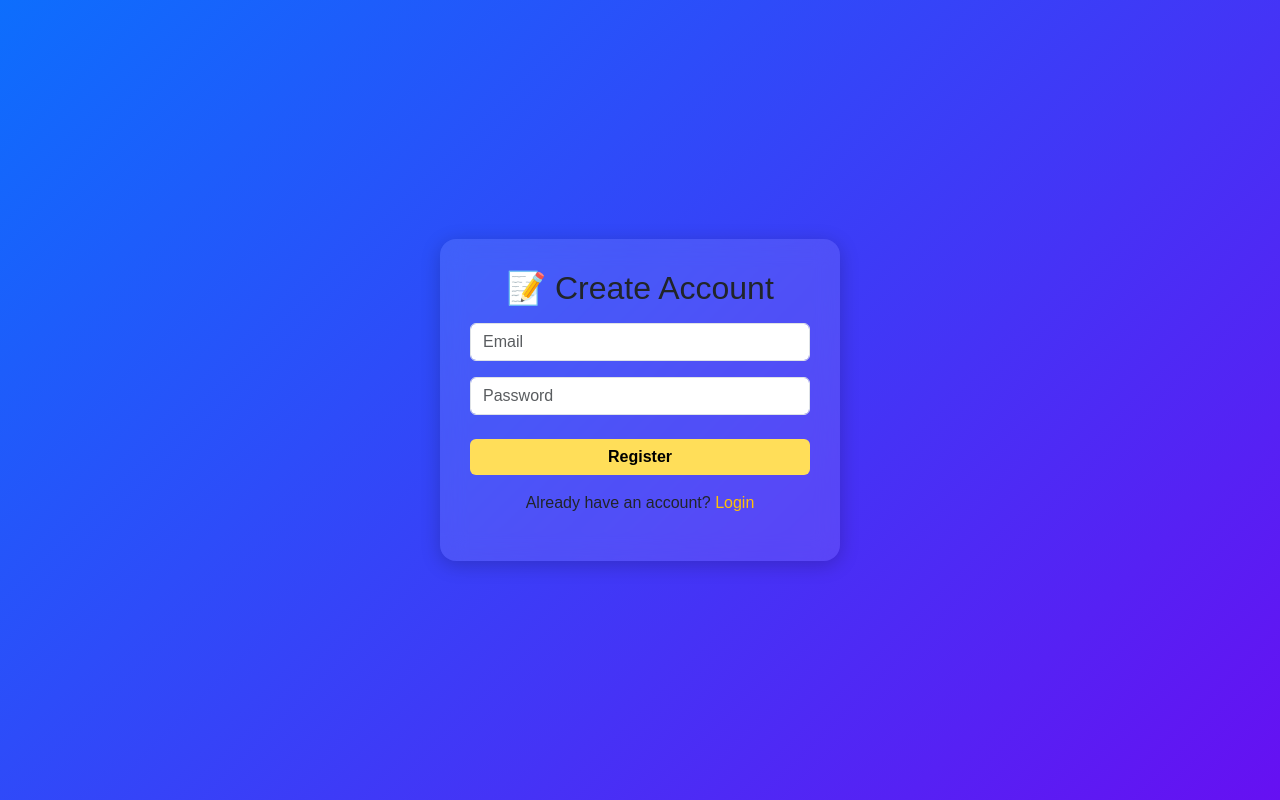
After one commit to Jeevanfenittus/smart-drive, a Flask app: page /register in a window 1280 px wide. The commit adds this page. Run offline with Flask 3, Linux system fonts and the light colour scheme.

```diff
--- a/backend/app.py
+++ b/backend/app.py
@@ -1,4 +1,4 @@
-from flask import Flask, request, jsonify, render_template
+from flask import Flask, request, jsonify, render_template, redirect, url_for, session
 from flask_jwt_extended import JWTManager, create_access_token, jwt_required, get_jwt_identity
 import boto3, bcrypt, uuid, datetime, os
 from dotenv import load_dotenv
@@ -7,6 +7,7 @@ from dotenv import load_dotenv
 load_dotenv()
 
 app = Flask(__name__)
+app.secret_key = os.getenv("JWT_SECRET")
 app.config['JWT_SECRET_KEY'] = os.getenv("JWT_SECRET")
 
 jwt = JWTManager(app)
@@ -19,10 +20,24 @@ users_table = dynamodb.Table(os.getenv("USERS_TABLE"))
 files_table = dynamodb.Table(os.getenv("FILES_TABLE"))
 bucket = os.getenv("S3_BUCKET")
 
-# ---------- HOME PAGE ----------
+# ---------- FRONTEND ROUTES ----------
 @app.route('/')
 def home():
     return render_template("index.html")
+
+@app.route('/register')
+def register_page():
+    return render_template("register.html")
+
+@app.route('/login')
+def login_page():
+    return render_template("login.html")
+
+@app.route('/dashboard')
+def dashboard_page():
+    if 'token' not in session:
+        return redirect(url_for('login_page'))
+    return render_template("dashboard.html")
 
 # ---------- HEALTH CHECK ----------
 @app.route('/api', methods=['GET'])
@@ -32,11 +47,18 @@ def api_root():
 # ---------- REGISTER ----------
 @app.route('/api/auth/register', methods=['POST'])
 def register():
-    data = request.json
+    data = request.form or request.json
     email, password = data.get('email'), data.get('password')
 
     if not email or not password:
         return jsonify({'error': 'Email and password required'}), 400
+
+    res = users_table.scan(
+        FilterExpression="email = :e",
+        ExpressionAttributeValues={":e": email}
+    )
+    if res['Items']:
+        return jsonify({'error': 'Email already registered'}), 400
 
     hashed = bcrypt.hashpw(password.encode(), bcrypt.gensalt()).decode()
     user_id = str(uuid.uuid4())
@@ -52,7 +74,7 @@ def register():
 # ---------- LOGIN ----------
 @app.route('/api/auth/login', methods=['POST'])
 def login():
-    data = request.json
+    data = request.form or request.json
     email, password = data.get('email'), data.get('password')
 
     res = users_table.scan(
@@ -66,7 +88,8 @@ def login():
     user = res['Items'][0]
     if bcrypt.checkpw(password.encode(), user['password'].encode()):
         token = create_access_token(identity=user['user_id'])
-        return jsonify({'token': token}), 200
+        session['token'] = token
+        return redirect(url_for('dashboard_page'))
 
     return jsonify({'error': 'Invalid password'}), 401
 
@@ -107,5 +130,13 @@ def list_files():
     )
     return jsonify(res['Items']), 200
 
+
+# ---------- LOGOUT ----------
+@app.route('/logout')
+def logout():
+    session.pop('token', None)
+    return redirect(url_for('login_page'))
+
+
 if __name__ == "__main__":
     app.run(host='0.0.0.0', port=5000)
--- /dev/null
+++ b/backend/templates/register.html
@@ -0,0 +1,93 @@
+<!DOCTYPE html>
+<html lang="en">
+<head>
+  <meta charset="UTF-8">
+  <meta name="viewport" content="width=device-width, initial-scale=1.0">
+  <title>Smart Drive | Register</title>
+  <link href="https://cdn.jsdelivr.net/npm/bootstrap@5.3.3/dist/css/bootstrap.min.css" rel="stylesheet">
+  <style>
+    body {
+      background: linear-gradient(135deg, #0d6efd, #6610f2);
+      height: 100vh;
+      display: flex;
+      justify-content: center;
+      align-items: center;
+      color: white;
+      font-family: 'Poppins', sans-serif;
+    }
+    .card {
+      background: rgba(255,255,255,0.1);
+      border: none;
+      backdrop-filter: blur(12px);
+      padding: 30px;
+      border-radius: 16px;
+      box-shadow: 0 4px 20px rgba(0,0,0,0.2);
+      width: 400px;
+    }
+    input {
+      background: rgba(255,255,255,0.2);
+      border: none;
+      color: white;
+    }
+    input::placeholder { color: #e5e5e5; }
+    .btn-custom {
+      background-color: #ffde59;
+      border: none;
+      color: black;
+      font-weight: 600;
+      width: 100%;
+    }
+    .btn-custom:hover {
+      background-color: #ffd633;
+    }
+  </style>
+</head>
+
+<body>
+  <div class="card text-center">
+    <h2 class="mb-3">📝 Create Account</h2>
+    <form id="registerForm">
+      <div class="mb-3">
+        <input type="email" id="email" class="form-control" placeholder="Email" required>
+      </div>
+      <div class="mb-3">
+        <input type="password" id="password" class="form-control" placeholder="Password" required>
+      </div>
+      <button type="submit" class="btn btn-custom mt-2">Register</button>
+    </form>
+
+    <p class="mt-3 mb-0">Already have an account?
+      <a href="/login" class="text-warning text-decoration-none">Login</a>
+    </p>
+
+    <div id="message" class="mt-3"></div>
+  </div>
+
+  <script>
+    const form = document.getElementById('registerForm');
+    const msg = document.getElementById('message');
+
+    form.addEventListener('submit', async (e) => {
+      e.preventDefault();
+      msg.innerHTML = '⏳ Registering...';
+
+      const res = await fetch('/api/auth/register', {
+        method: 'POST',
+        headers: { 'Content-Type': 'application/json' },
+        body: JSON.stringify({
+          email: document.getElementById('email').value,
+          password: document.getElementById('password').value
+        })
+      });
+
+      const data = await res.json();
+      if (res.ok) {
+        msg.innerHTML = `✅ ${data.msg}`;
+        setTimeout(() => window.location.href = '/login', 1500);
+      } else {
+        msg.innerHTML = `❌ ${data.error || 'Something went wrong'}`;
+      }
+    });
+  </script>
+</body>
+</html>
```
Also changed, not shown: backend/templates/index.html (+45 -15 lines), backend/templates/login.html (added, +94 -0 lines), backend/templates/dashboard.html (added).
